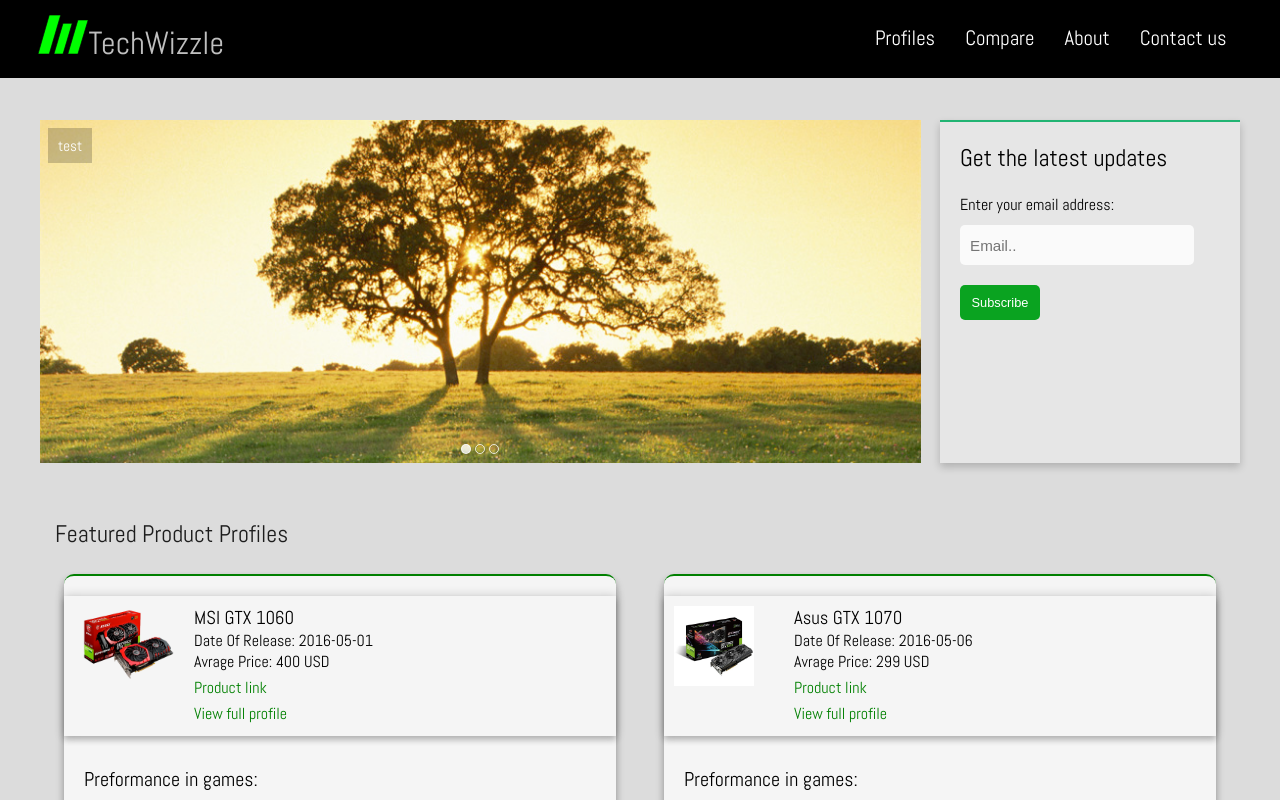
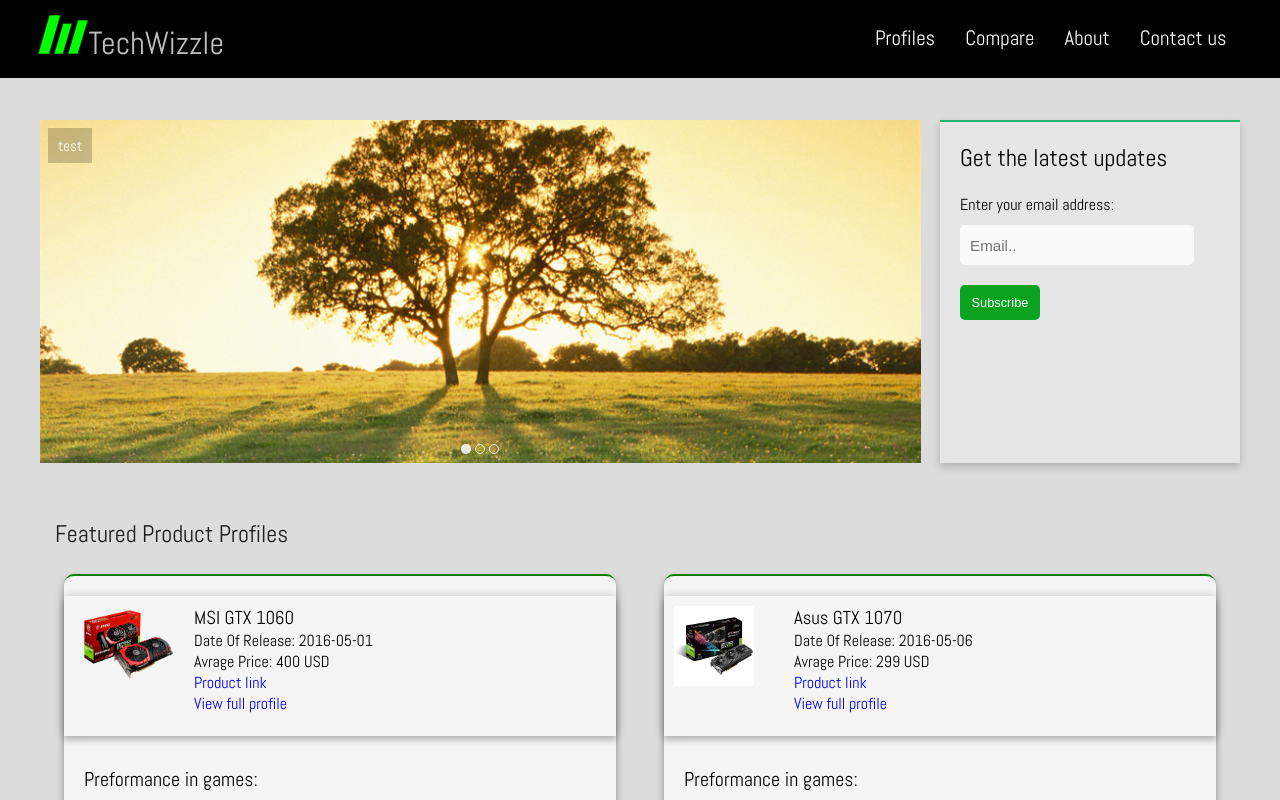
Before and after one commit to SarmadSA/techwizzle-react, a React (Create React App) app: page / in a window 1280 px wide. Shown: the top 800 px of the page. Built offline with nearby package versions, Linux system fonts and the light colour scheme.

Commit message:
Edit class name

```diff
--- a/src/css/CardHeader.css
+++ b/src/css/CardHeader.css
@@ -20,7 +20,7 @@
     float: left;
 }
 
-.profile-link{
+.custom-link{
     color: green;
     cursor: pointer;
     display: inline-block;
@@ -28,7 +28,7 @@
     transition: 0.2s ease;
 }
 
-.profile-link:hover {
+.custom-link:hover {
     color: #04b849;
     text-decoration: underline;
 }
```
